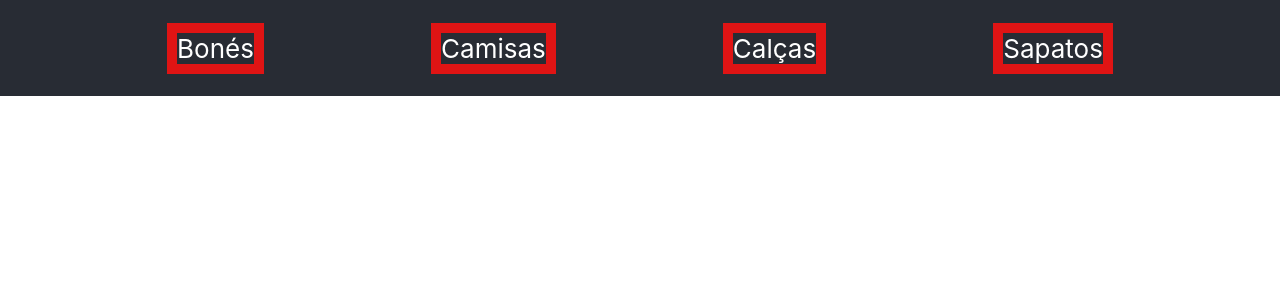
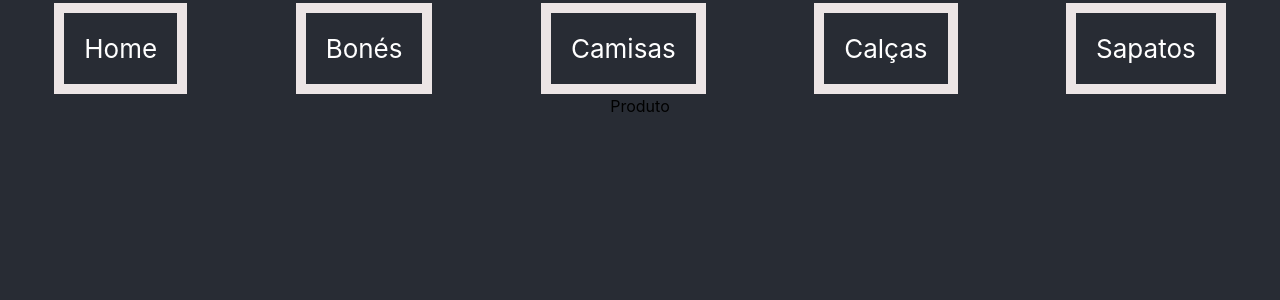
Before and after one commit to CaioMonsorez/ecommerce_IBMR, a React (Create React App) app: page / in a window 1280 px wide. Shown: the top 300 px of the page. Built offline with nearby package versions, Linux system fonts and the light colour scheme.

Commit message:
App atualizado

```diff
--- a/src/App.css
+++ b/src/App.css
@@ -14,16 +14,21 @@
   display: flex;
   flex-direction: row;
   align-items: center;
-  justify-content: space-evenly;
+  justify-content: space-around;
   font-size: calc(10px + 2vmin);
   color: white;
 }
 
 .elementH {
-  border: #df1414;
+  border: #ece5e5;
   border-style: solid;
   border-width: 10px;
-  padding: 3vh, 12vh, 3vh, 12vh;
+  padding: 20px;
+}
+
+.container {
+  min-height: 88vh;
+  background-color:#282c34;
 }
 
 .App-link {
--- a/src/App.js
+++ b/src/App.js
@@ -4,19 +4,30 @@ function App() {
   return (
     <div className="App">
       <header className="App-header">
-      <div className='elementH'>
-Bonés
+        <div className='elementH'>
+          Home
         </div>
         <div className='elementH'>
-Camisas
+          Bonés
         </div>
         <div className='elementH'>
-Calças
+          Camisas
         </div>
         <div className='elementH'>
-Sapatos
+          Calças
+        </div>
+        <div className='elementH'>
+          Sapatos
         </div>
       </header>
+      <body className='container'>
+        <div>
+          Produto
+        </div>
+        <div>
+          <img />
+        </div>
+      </body>
     </div>
   );
 }
```
